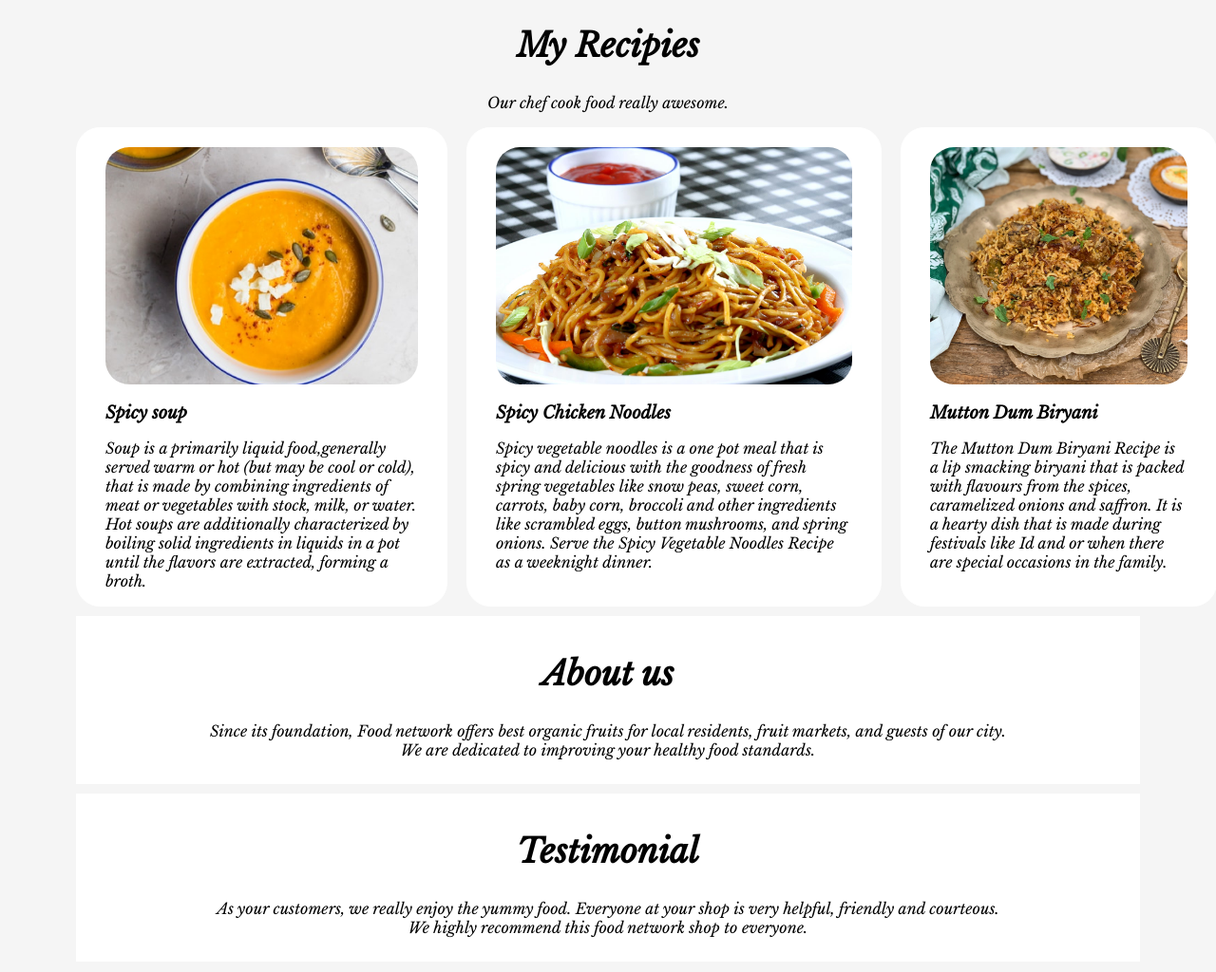
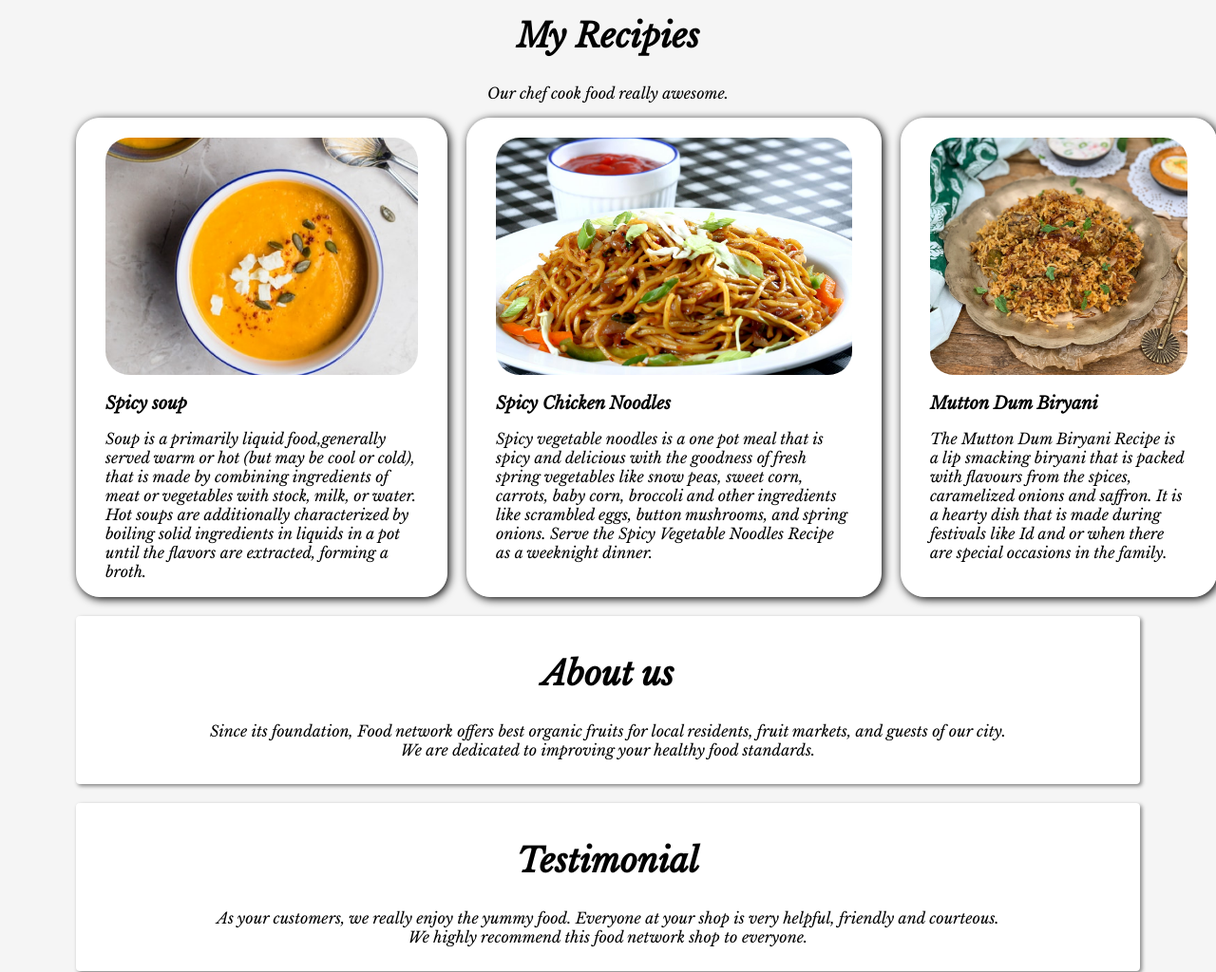
Before and after one commit to emon2058/food-network, a plain HTML site: page index.html in a window 1280 px wide. Shown: the part 829-1853 px from the top of the page at 95% size. Drawn offline with nearby package versions, Linux system fonts and the light colour scheme.

Commit message:
add box shadow

```diff
--- a/index.html
+++ b/index.html
@@ -17,7 +17,7 @@
             <h1>Just Eat Healthy</h1>
             <h1>With Food Network</h1>
             <p>Imagine you don't need a diet because we probide healthy and deliciour food for you!</p>
-            <button class="style-button">Order Food</button>
+            <a href="https://www.foodpanda.com.bd/restaurant/z9on/home-kitchen-by-tasnim" target="_blank" class="style-button">Order Food</a>
         </div>
         <div class="half-width">
             <img src="images/male/skip_diet.png" alt="a girl with healthy food">
--- a/style.css
+++ b/style.css
@@ -49,6 +49,7 @@ body{
     margin-right: 20px;
     border: 1px solid white;
     border-radius: 25px;
+    box-shadow: 2px 2px 10px black;
     padding: 0px 30px;
     padding-top: 20px;
 }
@@ -64,7 +65,9 @@ body{
     text-align: center;
     background: white;
     padding: 10px;
-    margin: 10px 80px;
+    margin: 20px 80px;
+    border-radius: 4px;
+    box-shadow: 2px 2px 4px gray;
 }
 .footer{
     height: 300px;
```
